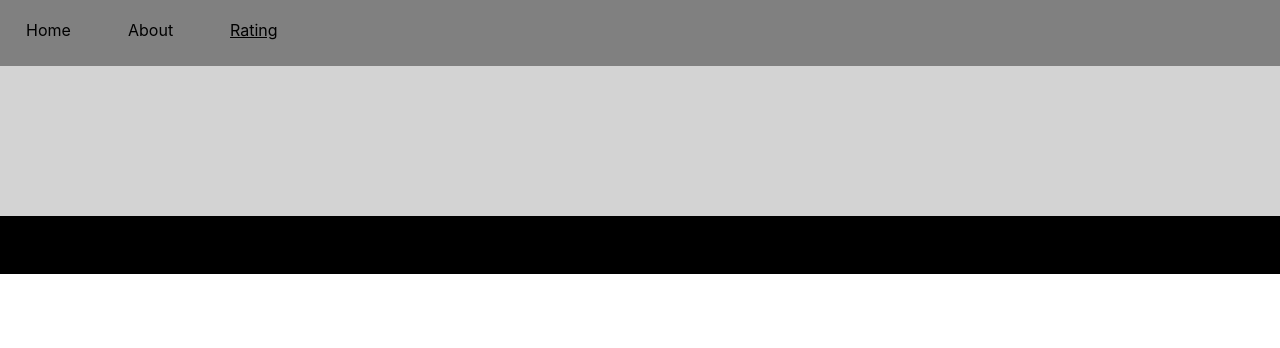
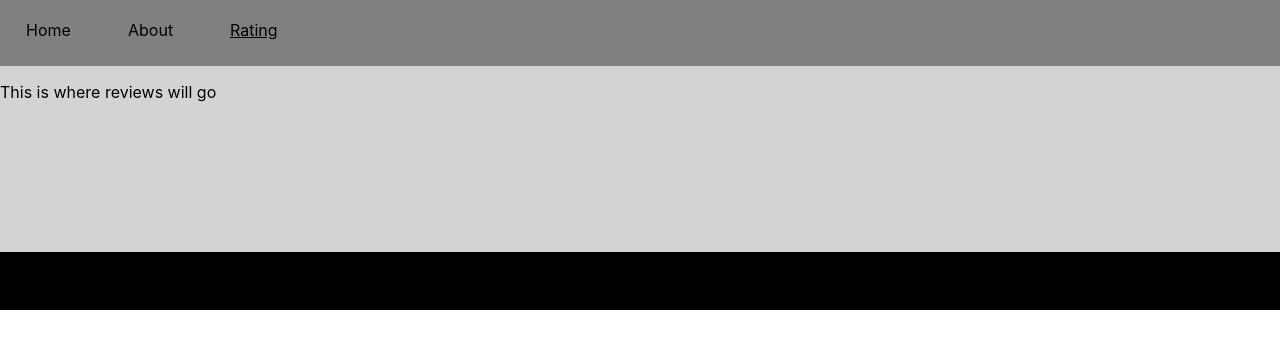
Before and after one commit to Alexobregon/burger-review, a React (Create React App) app in the folder Burger-review/: page /rating in a window 1280 px wide. Shown: the top 348 px of the page. Built offline with nearby package versions, Linux system fonts and the light colour scheme.

Commit message:
added placeholder message for ratings

```diff
--- a/Burger-review/src/Rating.js
+++ b/Burger-review/src/Rating.js
@@ -51,7 +51,9 @@ function Rating() {
 
     </div>
 
-
+    <p>
+            This is where reviews will go
+        </p>
     <div id="bdiv1">
 
     <footer id="footer">
```
